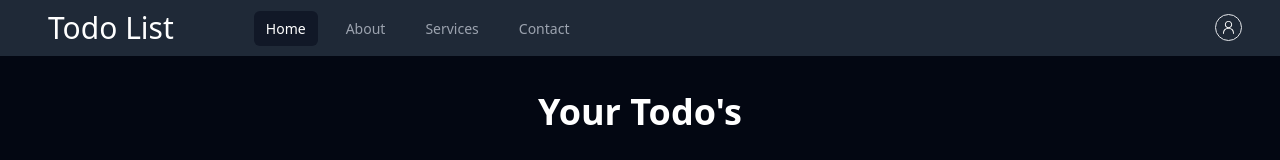
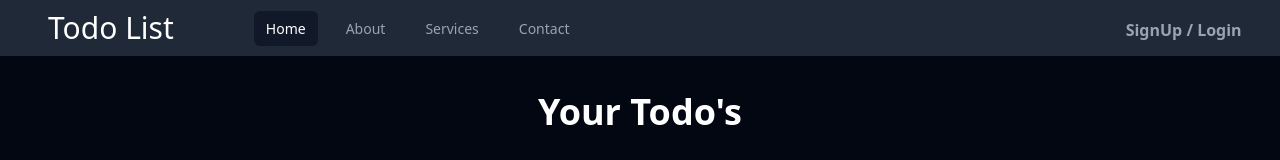
Before and after one commit to MohithChilakala/React-Tailwind, a React (Create React App) app: page /home in a window 1280 px wide. Shown: the top 160 px of the page. Built offline with nearby package versions, Linux system fonts and the light colour scheme; the HTML template or start-up script is replaced by a standard one.

Commit message:
handled overflow

```diff
--- a/src/App.jsx
+++ b/src/App.jsx
@@ -1,56 +1,8 @@
-import Navbar from "./component/navbar/navbar";
-import CreateTodo from "./component/new-todo/create-todo";
-import TodoList from "./component/todo/todoList";
-import { useRef, useState } from "react";
+import Home from "./pages/Home";
 
 function App() {
-  const [id, setId] = useState(4);
-  const [todoList, setTodoList] = useState([
-    {
-      id: 1,
-      description: "React + Tailwind",
-    },
-    {
-      id: 2,
-      description: "MUI",
-    },
-    {
-      id: 3,
-      description: "RadixUI",
-    },
-    {
-      id: 4,
-      description: "NextJs",
-    },
-  ]);
-
-  const todoListEndRef = useRef();
-  const deleteTodo = (id) => {
-    const updatedTodoList = todoList.filter(todo => todo.id !== id);
-    setTodoList(updatedTodoList);
-  }
-
-  const addTodo = (todo) => {
-    const newId = id + 1;
-    const updatedTodoList = [...todoList, {
-      id: newId,
-      description: todo
-    }];
-
-    setId(newId);
-    setTodoList(updatedTodoList);
-
-    setTimeout(() => {
-      todoListEndRef.current.scrollIntoView({ behavior: "smooth" });
-    }, 100)
-  }
-
   return (
-    <div className="w-screen max-h-full min-h-screen overflow-hidden bg-gray-950">
-      <Navbar />
-      <TodoList ref={todoListEndRef} todoList={todoList} deleteTodo={deleteTodo} />
-      <CreateTodo addTodo={addTodo} />
-    </div>
+    <Home />
   );
 }
 
--- a/src/component/navbar/navbar.jsx
+++ b/src/component/navbar/navbar.jsx
@@ -1,8 +1,8 @@
 import { useState } from "react";
-import person from '../../assets/person.svg'
-import menu from '../../assets/hamburgerMenu.svg'
+import person from "../../assets/person.svg";
+import menu from "../../assets/hamburgerMenu.svg";
 
-const isLoggined = true;
+const isLoggedin = false;
 
 function classNames(...classes) {
   return classes.filter(Boolean).join(" ");
@@ -18,31 +18,24 @@ const Navbar = () => {
   const [showMenu, setMenu] = useState(false);
 
   function updateNav(name) {
-		const updatedNav = navItems.map((navItem) => {
-			return {
+    const updatedNav = navItems.map((navItem) => ({
       ...navItem,
       current: navItem.name === name,
-			};
-		});
+    }));
     setNavItems(updatedNav);
   }
 
   return (
-    <nav
+    <nav className="w-full pl-12 pr-[3%] py-2.5 bg-gray-800 flex justify-between absolute">
+      <div className="flex flex-col sm:flex-row">
+        <h1 className="text-3xl text-white select-none">Todo&nbsp;List</h1>
+        <ul
           className={classNames(
-        "w-full pl-12 pr-[3%] py-2.5",
-        "bg-gray-800",
-        "flex justify-between"
+            showMenu ? "" : "hidden",
+            "space-y-2 mt-3 sm:mt-0 sm:space-y-0 sm:flex sm:ml-20 sm:space-x-4 sm:items-center sm:flex-row"
           )}
         >
-      <div className="flex flex-col sm:flex-row">
-        <h1 className="text-3xl text-white select-none">Todo&nbsp;List</h1>
-        <ul className={classNames(
-          showMenu ? "" : "hidden",
-          "space-y-2 mt-3 sm:mt-0 sm:space-y-0 sm:flex sm:ml-20 sm:space-x-4 sm:items-center sm:flex-row"
-        )}>
-          {navItems.map((navItem) => {
-            return (
+          {navItems.map((navItem) => (
             <li key={navItem.name}>
               <a
                 href={navItem.href}
@@ -50,25 +43,18 @@ const Navbar = () => {
                   navItem.current
                     ? "bg-gray-900 text-white"
                     : "text-gray-400 hover:bg-gray-700 hover:text-white",
-                    "rounded-md px-3 py-2 text-sm font-medium",
-                    "transition-colors duration-300 ease-in-out select-none"
+                  "rounded-md px-3 py-2 text-sm font-medium transition-colors duration-300 ease-in-out select-none"
                 )}
                 onClick={() => updateNav(navItem.name)}
               >
                 {navItem.name}
               </a>
             </li>
-            );
-          })}
+          ))}
         </ul>
       </div>
-      {isLoggined ? (
-        <div
-					className={classNames(
-						"p-1 h-max rounded-full mt-1",
-						"cursor-pointer border-[1.5px]",
-            "text-white text-lg font-bold"
-					)}>
+      {isLoggedin ? (
+        <div className="p-1 h-max rounded-full mt-1 cursor-pointer border-[1.5px]">
           <img
             src={person}
             alt="Account"
@@ -76,12 +62,14 @@ const Navbar = () => {
           />
         </div>
       ) : (
-        <div className="my-auto font-semibold text-white border-black cursor-pointer">SignUp / Login</div>
+        <div className="text-gray-400 cursor-pointer hover:text-white h-max mt-2 font-semibold transition-colors duration-[400ms]">
+          SignUp / Login
+        </div>
       )}
       <img
         src={menu}
         alt="Menu"
-        className="absolute sm:hidden left-2 top-4 w-[20px] h-[20px] invert"
+        className="absolute sm:hidden left-3 top-4 w-[20px] h-[20px] invert"
         onClick={() => setMenu(!showMenu)}
       />
     </nav>
--- a/src/component/todo/todoList.jsx
+++ b/src/component/todo/todoList.jsx
@@ -3,7 +3,7 @@ import TodoCard from "./todo-card";
 
 const TodoList = forwardRef(({ todoList, deleteTodo }, ref) => {
   return (
-    <div className="overflow-y-auto max-h-[70vh] mt-2">
+    <div className="overflow-y-auto max-h-[70vh] mt-16">
       <h2 className="text-4xl font-semibold text-center text-white pt-7">
         Your Todo's
       </h2>
--- /dev/null
+++ b/src/pages/Home.jsx
@@ -0,0 +1,57 @@
+import Navbar from "../component/navbar/navbar";
+import CreateTodo from "../component/new-todo/create-todo";
+import TodoList from "../component/todo/todoList";
+import { useRef, useState } from "react";
+
+function Home() {
+  const [id, setId] = useState(4);
+  const [todoList, setTodoList] = useState([
+    {
+      id: 1,
+      description: "React + Tailwind",
+    },
+    {
+      id: 2,
+      description: "MUI",
+    },
+    {
+      id: 3,
+      description: "RadixUI",
+    },
+    {
+      id: 4,
+      description: "NextJs",
+    },
+  ]);
+
+  const todoListEndRef = useRef();
+  const deleteTodo = (id) => {
+    const updatedTodoList = todoList.filter(todo => todo.id !== id);
+    setTodoList(updatedTodoList);
+  }
+
+  const addTodo = (todo) => {
+    const newId = id + 1;
+    const updatedTodoList = [...todoList, {
+      id: newId,
+      description: todo
+    }];
+
+    setId(newId);
+    setTodoList(updatedTodoList);
+
+    setTimeout(() => {
+      todoListEndRef.current.scrollIntoView({ behavior: "smooth" });
+    }, 100)
+  }
+
+  return (
+    <div className="w-screen h-screen overflow-hidden bg-gray-950">
+      <Navbar />
+      <TodoList ref={todoListEndRef} todoList={todoList} deleteTodo={deleteTodo} />
+      <CreateTodo addTodo={addTodo} />
+    </div>
+  );
+}
+
+export default Home;
```
Lines whose indentation alone changed are shown as unchanged.
